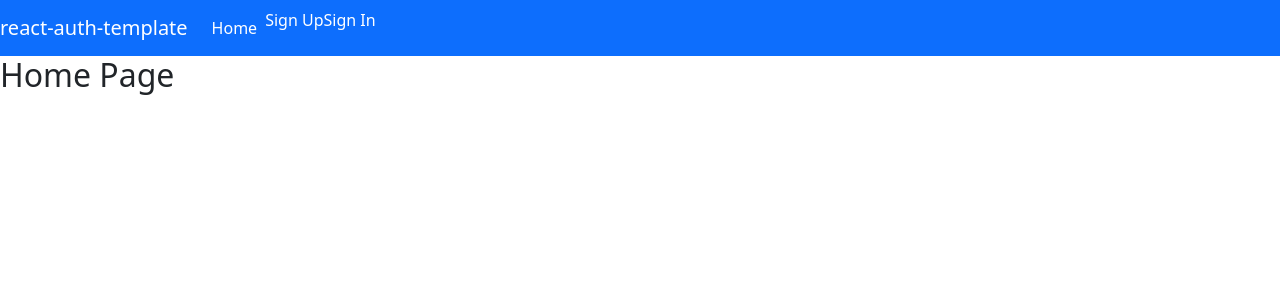
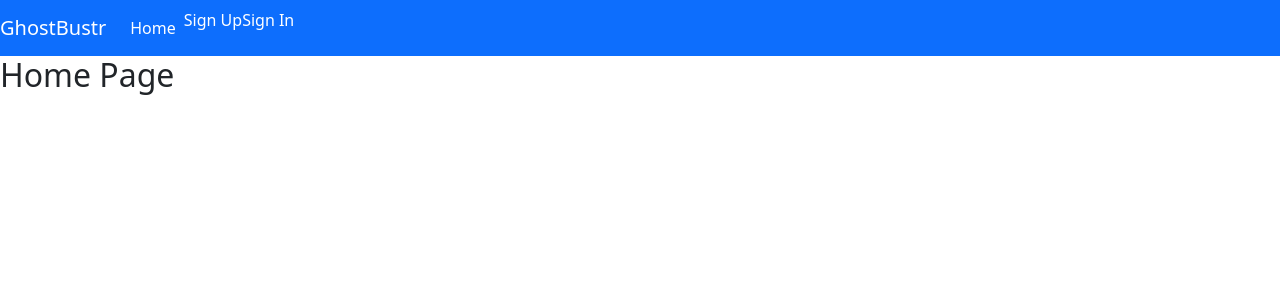
Before and after one commit to ivycle94/GhostBustr-client, a React (Create React App) app: page / in a window 1280 px wide. Shown: the top 300 px of the page. Built offline with nearby package versions, Linux system fonts and the light colour scheme.

Commit message:
Added placeholder for Add New Place, Modified Name of App in Nav

```diff
--- a/src/components/shared/Header.js
+++ b/src/components/shared/Header.js
@@ -8,6 +8,11 @@ const linkStyle = {
 }
 const authenticatedOptions = (
 	<>
+		<Nav.Item className="m-2">
+			<Link to='' style={linkStyle}>
+				Add New Place
+			</Link>
+		</Nav.Item>
 		<Nav.Item>
 			<Link to='change-password' style={linkStyle}>
 				Change Password
@@ -46,7 +51,7 @@ const Header = ({ user }) => (
 	<Navbar bg='primary' variant='dark' expand='md'>
 		<Navbar.Brand>
             <Link to='/' style={linkStyle}>
-                react-auth-template
+                GhostBustr
             </Link>
         </Navbar.Brand>
 		<Navbar.Toggle aria-controls='basic-navbar-nav' />
```
